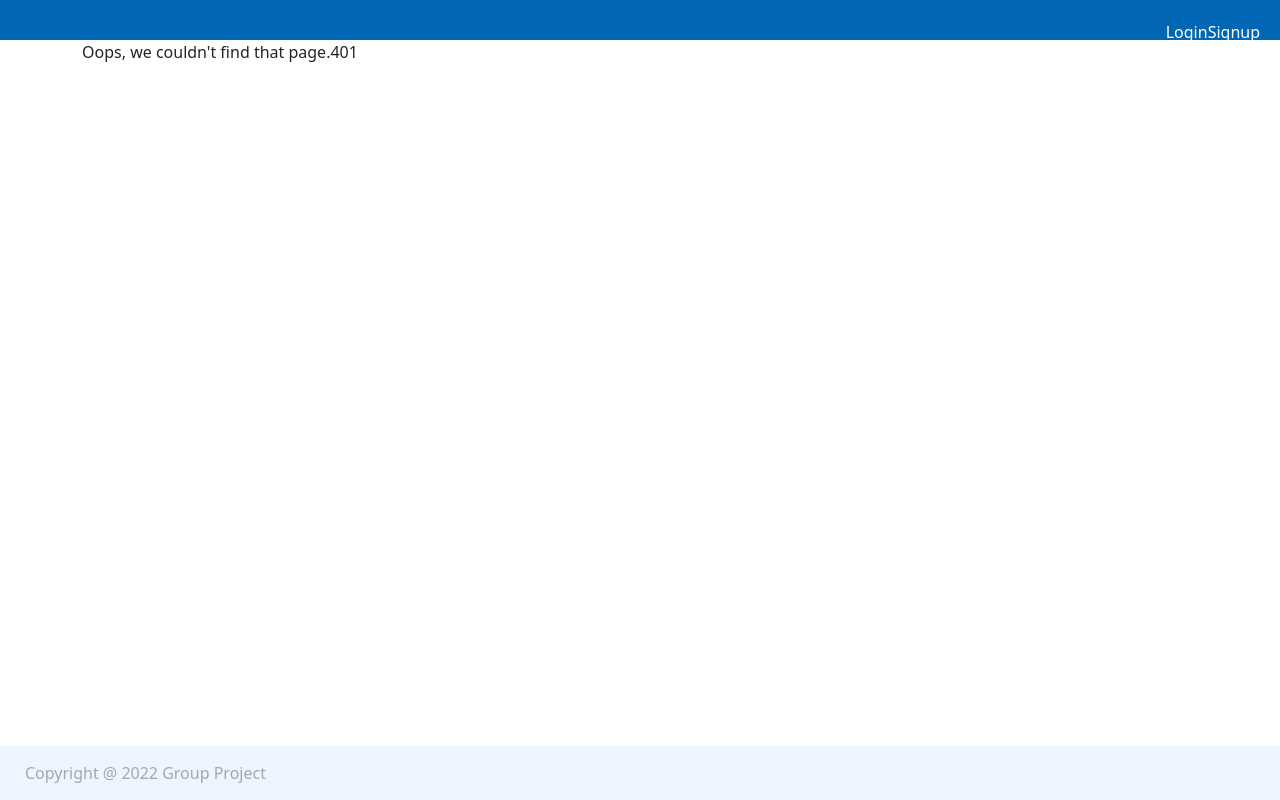
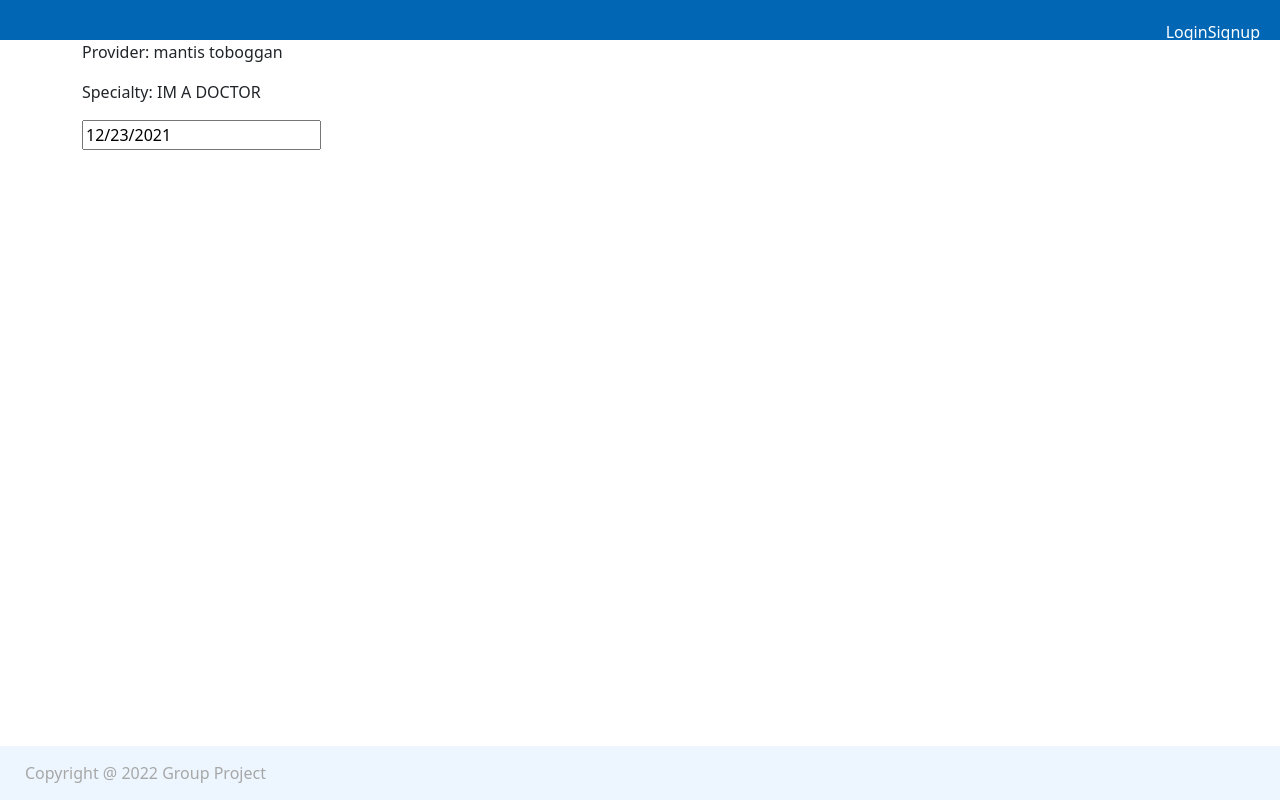
Before and after one commit to conleyannmarie/health-app, a React (Create React App) app in the folder client/: page /datepicker in a window 1280 px wide. Built offline with nearby package versions, Linux system fonts and the light colour scheme.

Commit message:
Added the date picker component.

```diff
--- a/client/src/App.js
+++ b/client/src/App.js
@@ -14,6 +14,7 @@ import { ApolloProvider, ApolloClient, InMemoryCache, createHttpLink } from '@ap
 
 import Header from './components/Header';
 import Footer from './components/Footer';
+import SelectDate from './components/SelectDate';
 
 import Home from './pages/Home';
 
@@ -66,6 +67,7 @@ function App() {
                      <Route exact path='/signup' component={Signup} />
                      <Route exact path='/profile/:username?' component={Profile} />
                      <Route exact path='/thought/:id' component={SingleThought} />
+                     <Route exact path='/datepicker' component={SelectDate} />
 
                      <Route component={NoMatch} />
                   </Switch>
--- a/client/src/components/SelectDate/index.js
+++ b/client/src/components/SelectDate/index.js
@@ -1,34 +1,42 @@
 import React, { useState } from 'react';
 import DatePicker from 'react-datepicker';
-import Auth from '../utils/auth';
+import 'react-datepicker/dist/react-datepicker.css';
+import Auth from '../../utils/auth';
 
 const SelectDate = (props) => {
    const [selectDateState, setSelectDateState] = useState({
       date: new Date(),
-      provider: props.provider,
-      specialty: props.specialty,
+      // provider: props.provider,
+      // specialty: props.specialty,
+      provider: 'mantis toboggan',
+      specialty: 'IM A DOCTOR',
    });
 
-   setSelectDateState = { ...selectDateState, [date]: value };
+   const handleCalendarChange = (event) => {
+      setSelectDateState({
+         ...selectDateState,
+         date: event,
+      });
+   };
 
    const handleCalendarClose = () => console.log('Calendar closed');
    const handleCalendarOpen = () => console.log('Calendar opened');
 
    return (
-      <div className='card-body'>
-         <div className='col-12 mb-3'>
+      <div>
+         <div>
             <div>
                <p>
-                  Provider<span>{selectDateState.provider}</span>
+                  Provider: <span>{selectDateState.provider}</span>
                </p>
                <p>
-                  Specialty<span>{selectDateState.specialty}</span>
+                  Specialty: <span>{selectDateState.specialty}</span>
                </p>
             </div>
             <div>
                <DatePicker
                   selected={selectDateState.date}
-                  onChange={(date) => setSelectDateState(date)}
+                  onChange={(selectedDate) => handleCalendarChange(selectedDate)}
                   onCalendarClose={handleCalendarClose}
                   onCalendarOpen={handleCalendarOpen}
                />
--- a/client/src/pages/Home.js
+++ b/client/src/pages/Home.js
@@ -1,6 +1,7 @@
 import React from 'react';
 //import { useQuery } from '@apollo/client';
 import Auth from '../utils/auth';
+import { Link } from 'react-router-dom';
 //import Login from './Login';
 //import Button from 'react-bootstrap/Button';
 import 'bootstrap/dist/css/bootstrap.min.css';
@@ -19,6 +20,9 @@ const Home = () => {
                   </button>
                   <button className='btn w-100 btn-home' type='submit'>
                      <i className='bi bi-calendar-plus'></i> Make Appointments
+                     <p>
+                        <Link to='/datepicker'>Pick a Date</Link> instead
+                     </p>
                   </button>
                   <button className='btn w-100 btn btn-home' type='submit'>
                      <i className='bi bi-chat-left-dots'></i>Message
@@ -31,7 +35,6 @@ const Home = () => {
                   </button>
                </div>
             )}
-
          </div>
       </main>
    );
```
